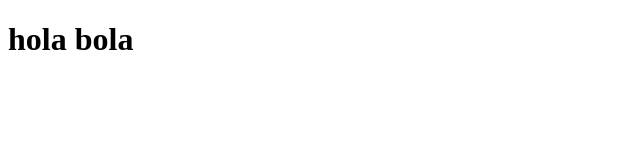
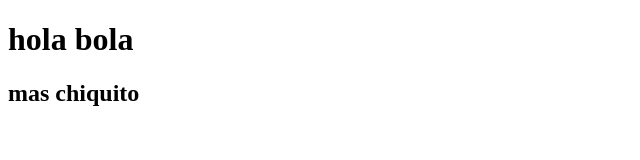
Before and after one commit to RenatoTristan/clase2, a plain HTML site: page index.html in a window 1280 px wide. Shown: the whole page, without its empty margins (0-640 px from the left). Drawn offline with Linux system fonts and the light colour scheme.

Commit message:
se agrego h2

```diff
--- a/index.html
+++ b/index.html
@@ -7,5 +7,6 @@
 </head>
 <body>
     <h1>hola bola</h1>
+    <h2>mas chiquito</h2>
 </body>
 </html>
```
